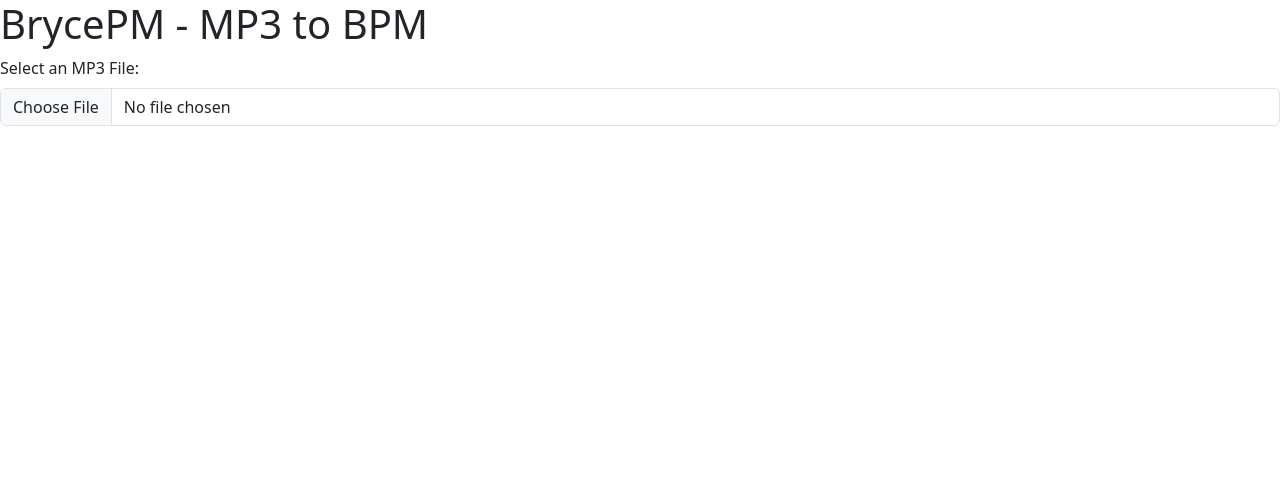
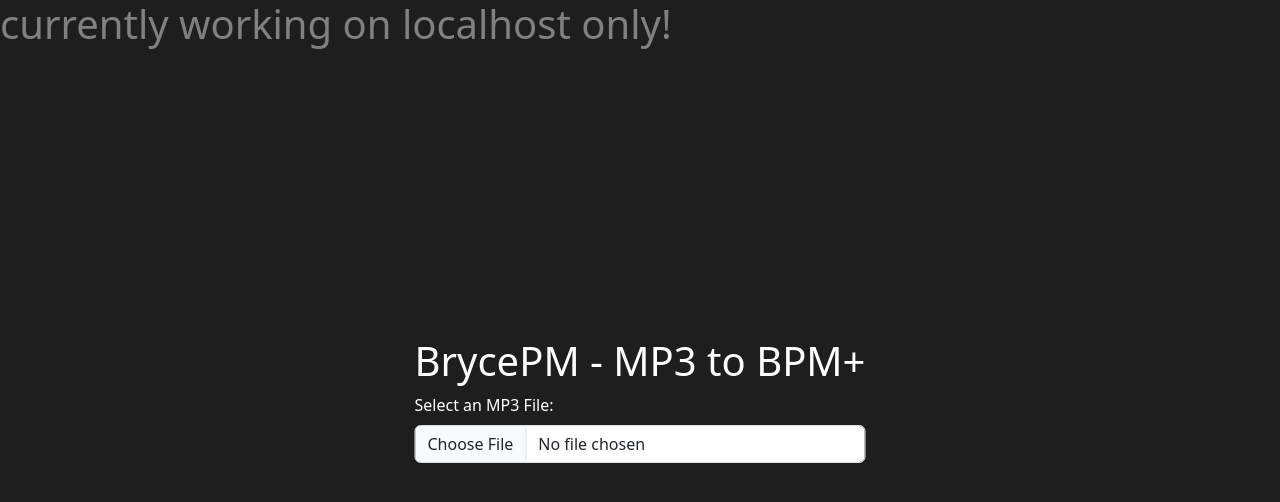
Before and after one commit to brycebyington/BrycePM, an Angular app: page / in a window 1280 px wide. Shown: the top 502 px of the page. Built offline with nearby package versions, Linux system fonts and the light colour scheme.

Commit message:
localhost mode

```diff
--- a/src/app/app.component.ts
+++ b/src/app/app.component.ts
@@ -4,9 +4,11 @@ import { UploadService } from './upload.service';
 @Component({
   selector: 'app-root',
   template: `
+  <div class="center-container">
+  <h1 style="color: #FFFFFF">BrycePM - MP3 to BPM+</h1>
   <form>
   <div class="upload-container">
-    <label class="form-label">Select an MP3 File:</label>
+    <label class="form-label" style="color: #FFFFFF">Select an MP3 File:</label>
     <div class="custom-file">
       <input type="file" (change)="onFileSelected($event)" class="form-control">
     </div>
@@ -14,7 +16,9 @@ import { UploadService } from './upload.service';
   <div *ngIf="isLoading" class="lds-ellipsis"><div></div><div></div><div></div><div></div></div>
   <div *ngIf="bpm$" class="alert alert-primary mt-3">BPM: {{ bpm$ }}</div>
   <div *ngIf="key$" class="alert alert-primary mt-3">Key: {{ key$ }}<span *ngIf="alt_key_info$">, {{alt_key_info$}}</span></div>
+  <div *ngIf="offset$" class="alert alert-primary mt-3">Offset: {{ offset$ }} ms</div>
 </form>
+</div>
 
   `
 })
@@ -23,6 +27,7 @@ export class AppComponent {
   alt_key_info$!: string;
   key$!: string;
   bpm$!: number;
+  offset$!: number;
   isLoading: boolean = false;
 
   constructor(private uploadService: UploadService) { }
@@ -37,6 +42,7 @@ export class AppComponent {
             this.bpm$ = data.bpm;
             this.key$ = data.key;
             this.alt_key_info$ = data.alt_key_info;
+            this.offset$ = data.offset
             this.isLoading = false;
           });
         }, 1000);
--- a/src/app/upload.service.ts
+++ b/src/app/upload.service.ts
@@ -13,12 +13,12 @@ export class UploadService {
     const formData = new FormData();
     formData.append('file', file);
 
-    return this.http.post('http://147.182.162.101/upload', formData, { responseType: 'text' });
-    //return this.http.post('http://localhost:3000/upload', formData, { responseType: 'text' });
+    //return this.http.post('http://147.182.162.101/upload', formData, { responseType: 'text' });
+    return this.http.post('http://localhost:3000/upload', formData, { responseType: 'text' });
   }
 
   getBpm(): Observable<any> {
-    return this.http.get('http://147.182.162.101/bpm');
-    //return this.http.get('http://localhost:3000/bpm');
+    //return this.http.get('http://147.182.162.101/bpm');
+    return this.http.get('http://localhost:3000/bpm');
   }
 }
--- a/src/index.html
+++ b/src/index.html
@@ -7,8 +7,8 @@
   <meta name="viewport" content="width=device-width, initial-scale=1">
   <link rel="icon" type="image/x-icon" href="favicon.ico">
 </head>
-<body>
-  <h1>BrycePM - MP3 to BPM</h1>
+<body style="background-color: #1E1E1E;">
+  <h1 style="color: grey">currently working on localhost only!</h1>
   <app-root></app-root>
 </body>
 </html>
--- a/src/styles.css
+++ b/src/styles.css
@@ -54,3 +54,11 @@
       transform: translate(24px, 0);
     }
   }
+
+  .center-container {
+    position: absolute;
+    top: 50%;
+    left: 50%;
+    transform: translate(-50%, -50%);
+    padding: 10px;
+  }
```
